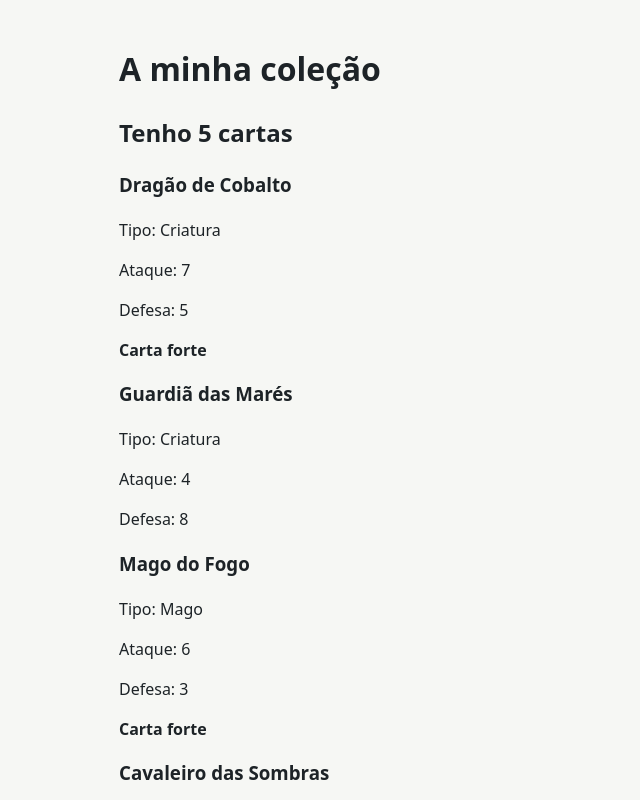
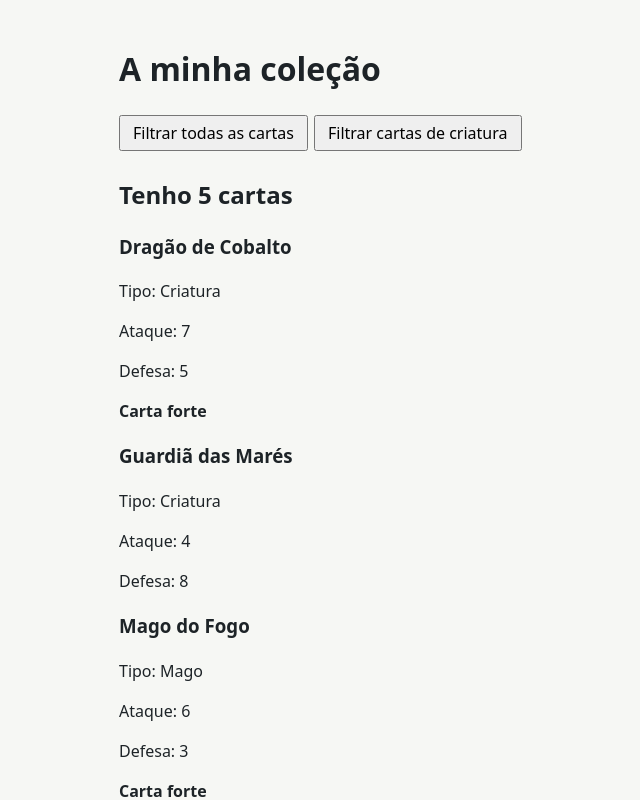
Before and after one commit to ITSoi12/Repo_Ficha2_Afonso-Santos, a React (Vite) app in the folder client/: page / in a window 1280 px wide. Shown: the top 800 px of the page, without its empty margins (201-841 px from the left). Built offline with nearby package versions, Linux system fonts and the light colour scheme.

Commit message:
T 5
botão de filtrar por criatura e botão de tirar filtro

```diff
--- a/client/src/Cards.jsx
+++ b/client/src/Cards.jsx
@@ -1,3 +1,4 @@
+import { useState } from "react";
 export const cards = [
   { name: "Dragão de Cobalto", type: "Criatura", attack: 7, defense: 5 },
   { name: "Guardiã das Marés", type: "Criatura", attack: 4, defense: 8 },
@@ -6,14 +7,29 @@ export const cards = [
   { name: "Cavaleiro carmesin", type: "Criatura", attack: 6, defense: 6 },
 ];
 
+
 export default function CardList() {
+  const [filtro, setFiltro] = useState("todos");
+
+  const cartasFiltradas = cards.filter(
+    (card) => filtro === "todos" || card.type === filtro
+  );
+
   return (
     <main>
       <h1>A minha coleção</h1>
-      <>
-        <h2>Tenho {cards.length} cartas</h2>
 
-        {cards.map((card, index) => (
+      <button onClick={() => setFiltro("todos")}>
+        Filtrar todas as cartas
+      </button>
+
+      <button onClick={() => setFiltro("Criatura")}>
+        Filtrar cartas de criatura
+      </button>
+
+      <h2>Tenho {cartasFiltradas.length} cartas</h2>
+
+      {cartasFiltradas.map((card, index) => (
         <div key={index}>
           <h3>{card.name}</h3>
           <p>Tipo: {card.type}</p>
@@ -21,11 +37,12 @@ export default function CardList() {
           <p>Defesa: {card.defense}</p>
 
           {card.attack >= 6 && (
-              <p><strong>Carta forte</strong></p>
+            <p>
+              <strong>Carta forte</strong>
+            </p>
           )}
         </div>
       ))}
-      </>
     </main>
   );
 }
```
Lines whose indentation alone changed are shown as unchanged.
